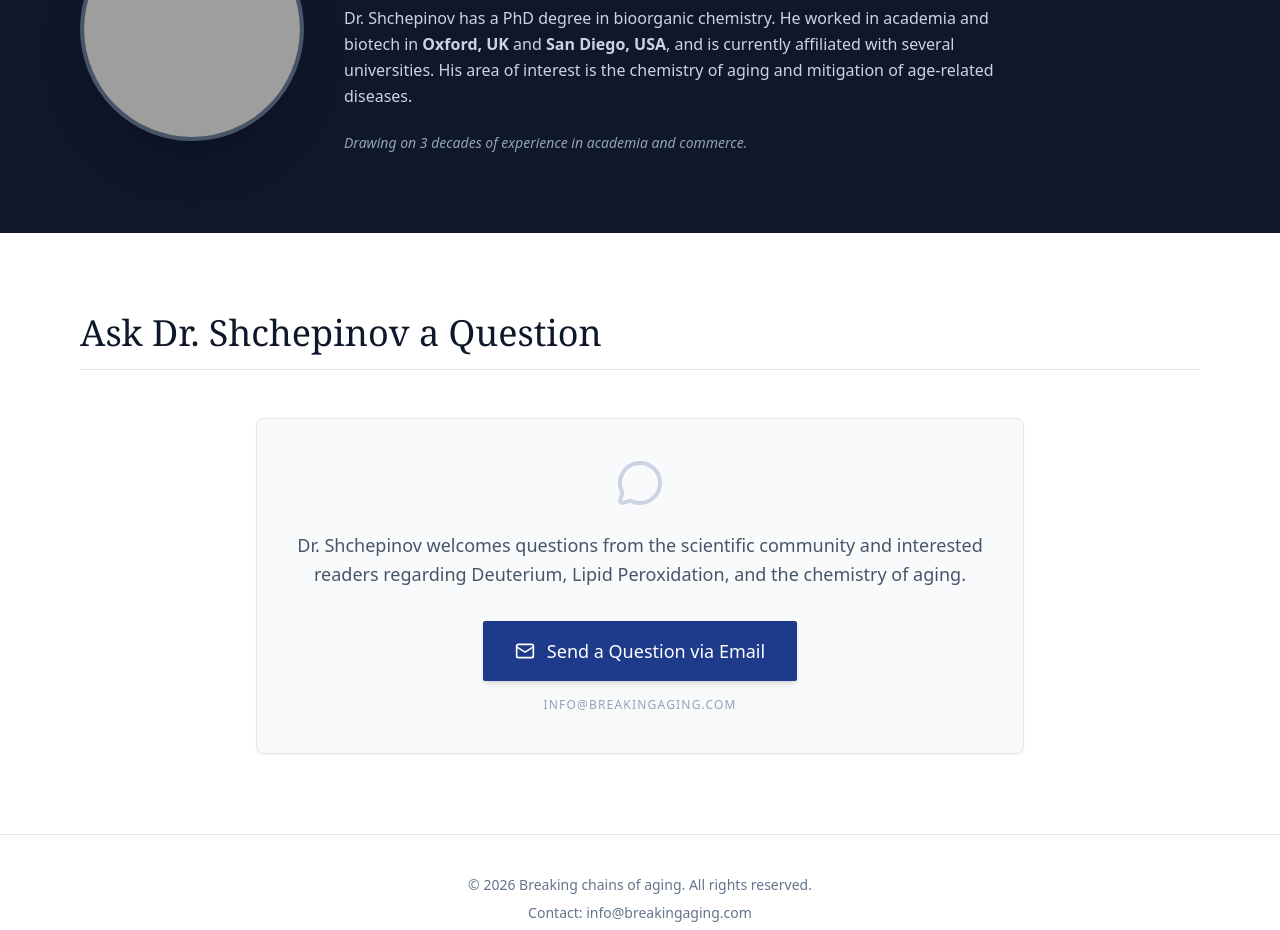
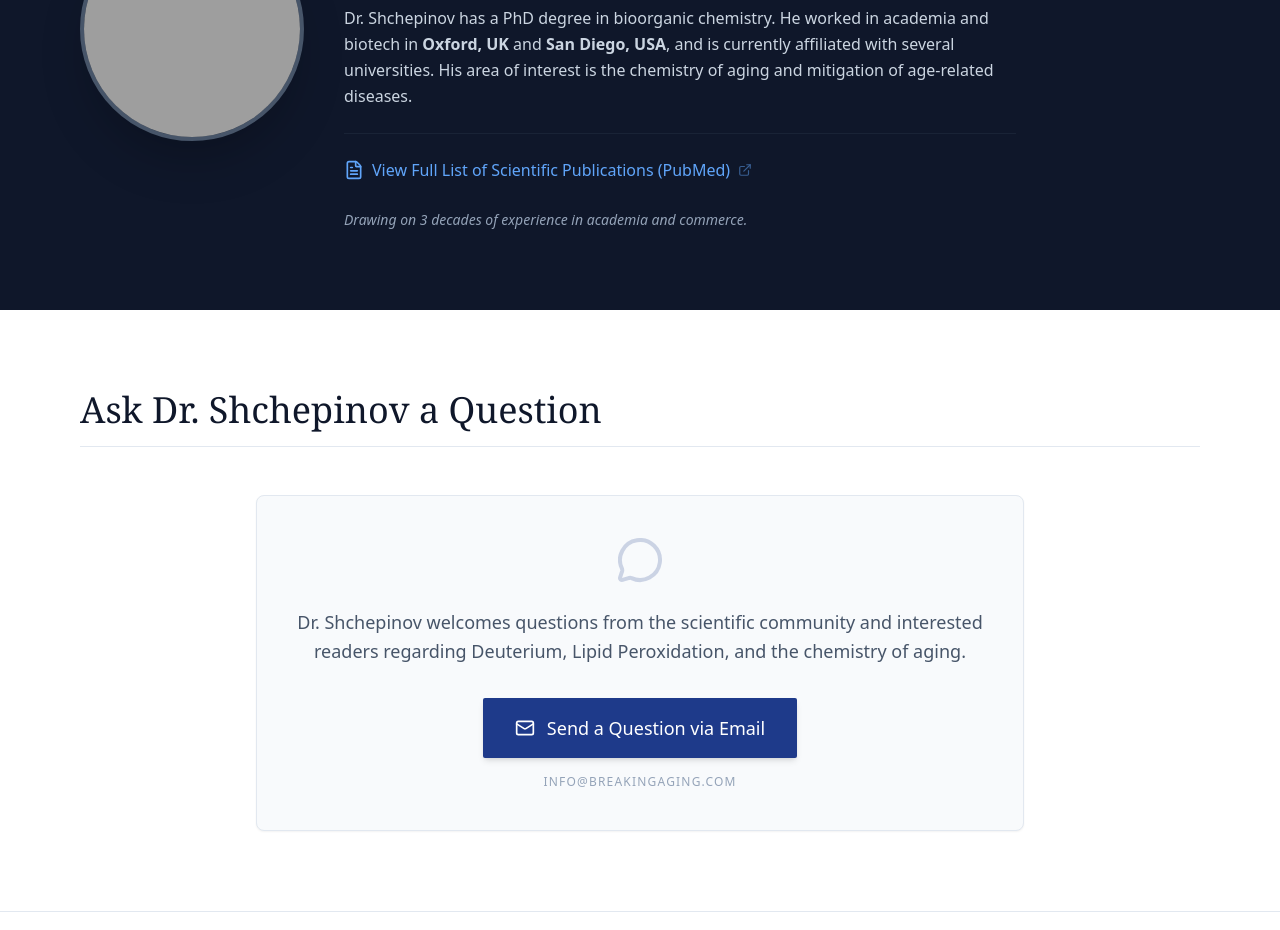
Before and after one commit to breakingaging/breaking-aging-site, a Next.js app: page / in a window 1280 px wide. Shown: the part 4900-5830 px from the top of the page. Built offline with nearby package versions, Linux system fonts and the light colour scheme; grey boxes are pictures that could not be loaded.

Commit message:
link to pubmed added

```diff
--- a/app/page.tsx
+++ b/app/page.tsx
@@ -1,7 +1,7 @@
 'use client';
 
 import React from 'react';
-import { BookOpen, ChevronDown, ChevronUp, ShoppingCart, Quote, CheckCircle2, PlayCircle, Mail, MessageCircle, Download, ExternalLink } from 'lucide-react';
+import { BookOpen, ChevronDown, ChevronUp, ShoppingCart, Quote, CheckCircle2, PlayCircle, Mail, MessageCircle, Download, ExternalLink, FileText } from 'lucide-react';
 
 // --- ССЫЛКИ ---
 const AMAZON_LINK = "https://www.amazon.com/Breaking-Chains-Aging-biochemical-drama/dp/1913460975";
@@ -187,7 +187,7 @@ export default function BookWebsite() {
                 <ShoppingCart size={20} /> Buy on Amazon
               </a>
 
-              {/* PDF BUTTON (Hidden for now/Example) */}
+              {/* PDF BUTTON (Hidden for now) */}
               {/*
               <a
                  href={PDF_LINK}
@@ -420,7 +420,24 @@ export default function BookWebsite() {
               in <b>Oxford, UK</b> and <b>San Diego, USA</b>, and is currently affiliated with several universities.
               His area of interest is the chemistry of aging and mitigation of age-related diseases.
             </p>
-            <p className="text-slate-400 text-sm italic">
+
+            {/* PUBMED LINK (NEW) */}
+            <div className="mt-6 pt-6 border-t border-slate-700/30">
+              <a
+                href="https://pubmed.ncbi.nlm.nih.gov/?term=shchepinov&sort=date&size=100"
+                target="_blank"
+                rel="noopener noreferrer"
+                className="inline-flex items-center gap-2 text-blue-400 hover:text-blue-300 transition-colors group"
+              >
+                <FileText size={20} />
+                <span className="font-medium decoration-1 underline-offset-4 group-hover:underline">
+                  View Full List of Scientific Publications (PubMed)
+                </span>
+                <ExternalLink size={14} className="opacity-50" />
+              </a>
+            </div>
+
+            <p className="text-slate-400 text-sm italic mt-6">
               Drawing on 3 decades of experience in academia and commerce.
             </p>
           </div>
```
